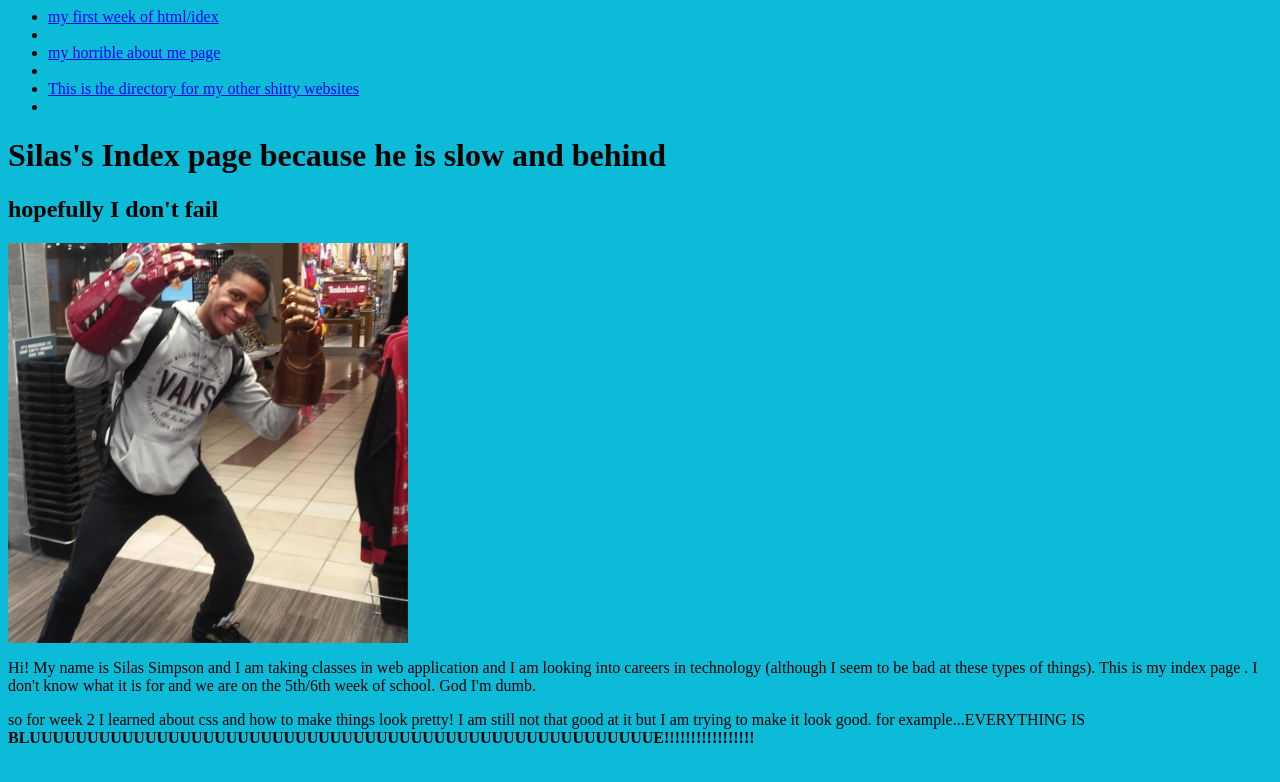
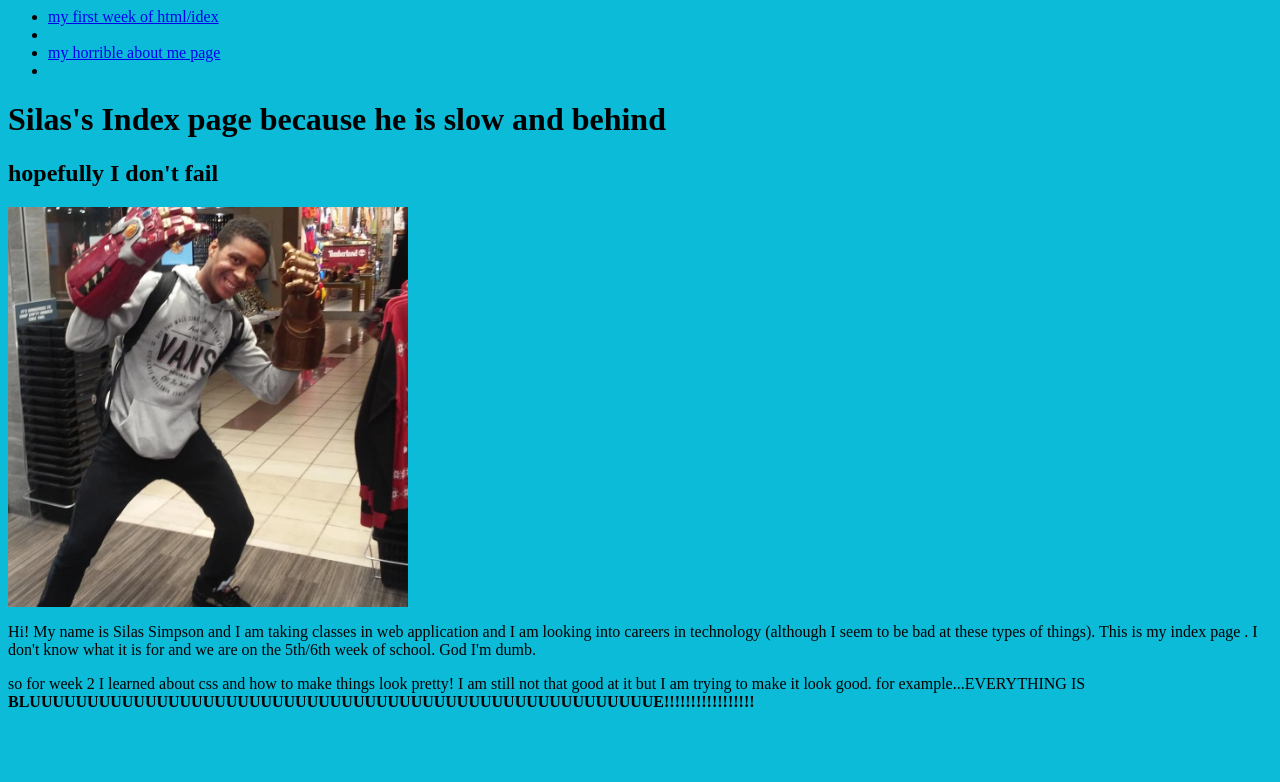
Before and after one commit to Silas4hire2814/testagainagain, a plain HTML site: page weeks 4/index.html in a window 1280 px wide. Drawn offline with Linux system fonts and the light colour scheme.

Commit message:
Update index.html

```diff
--- a/weeks 4/index.html
+++ b/weeks 4/index.html
@@ -5,7 +5,6 @@
 <ul>
 <li><a href="weeks 1"> my first week of html/idex </a><li>
 <li><a href="about me.html">my horrible about me page </a><li>
-<li><a href="weeks 4">This is the directory for my other shitty websites</a><li>
 </ul>
 </head>
 <header>
```
